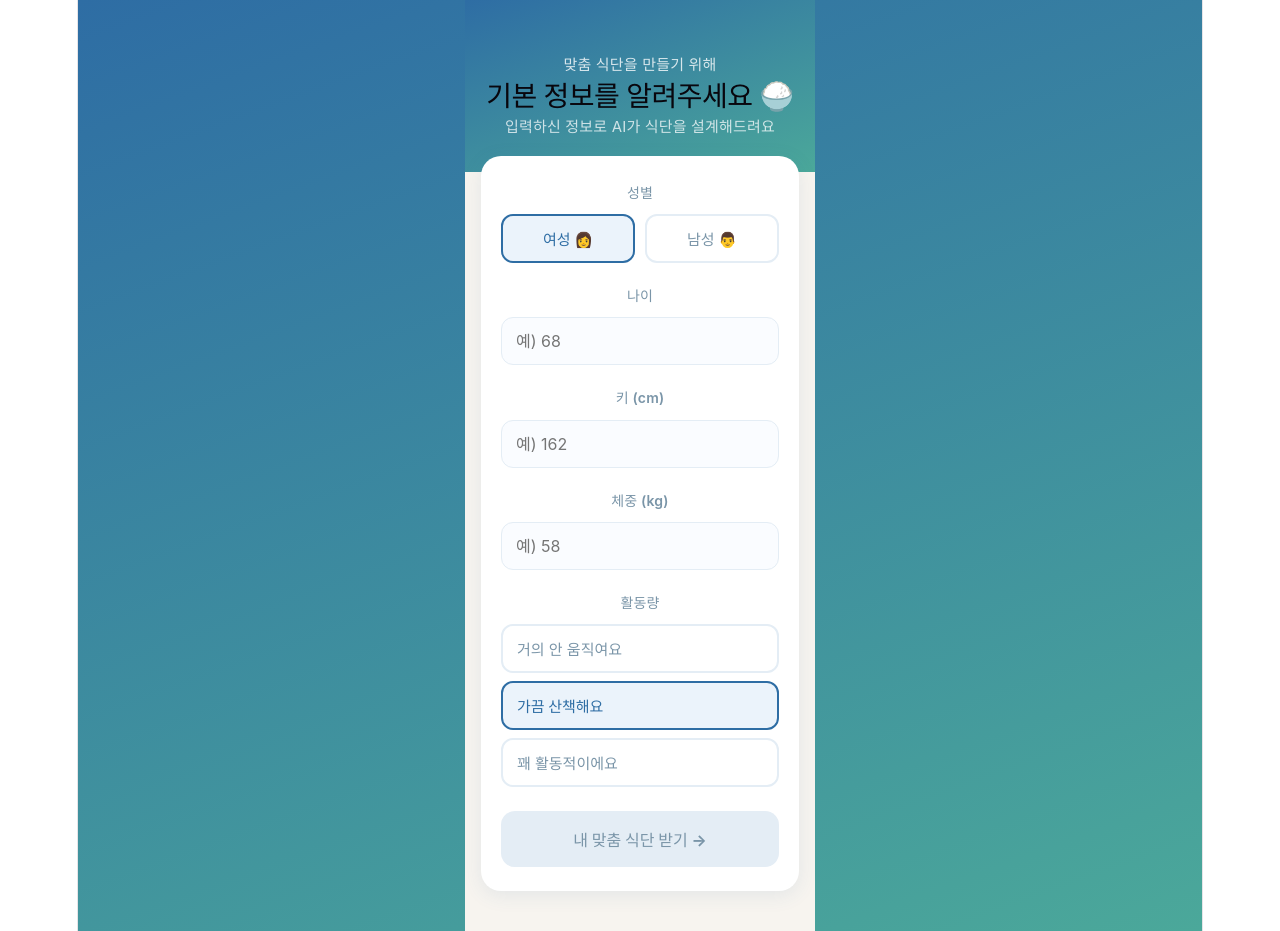
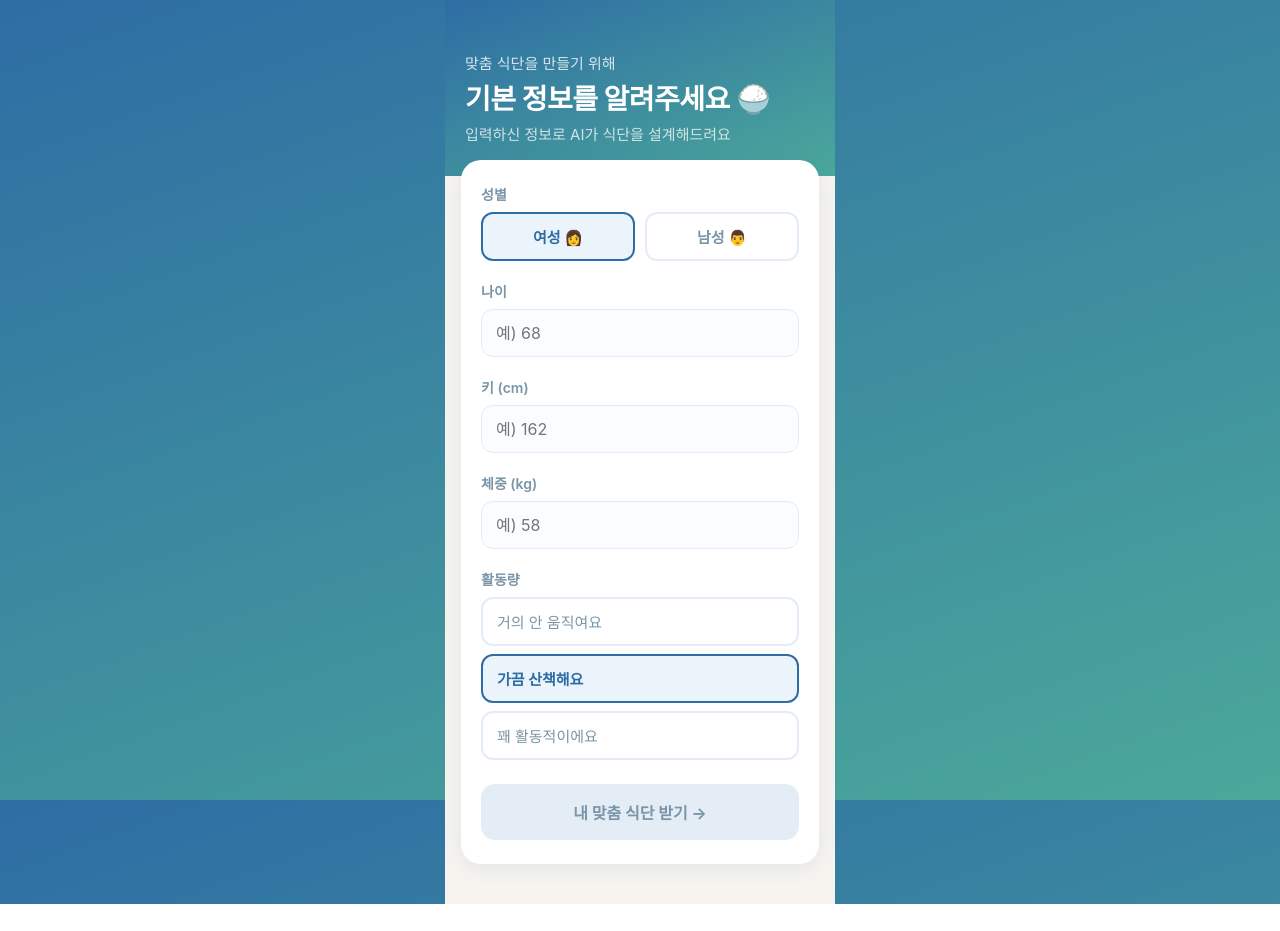
Before and after one commit to sypyun-a11y/hankki-app, a React (Vite) app: page / in a window 1280 px wide. After the commit the page ends 904 px from the top, so only its background shows below. Built offline with nearby package versions, Linux system fonts and the light colour scheme.

Commit message:
fix: layout style

```diff
--- a/src/App.jsx
+++ b/src/App.jsx
@@ -378,14 +378,11 @@ function MainApp({ userInfo, weeklyMenus, onReset }) {
 export default function App() {
   const [appState, setAppState] = useState(null);
 
-  return (
-    <div style={{ minHeight: "100vh", background: `linear-gradient(160deg, #2E6DA4, #4BA89A)`, display: "flex", justifyContent: "center" }}>
-      {!appState
-        ? <Onboarding onComplete={(data) => setAppState(data)} />
-        : <MainApp userInfo={appState.userInfo} weeklyMenus={appState.weeklyMenus} onReset={() => setAppState(null)} />
-      }
-    </div>
-  );
+  if (!appState) {
+    return <Onboarding onComplete={(data) => setAppState(data)} />;
+  }
+
+  return <MainApp userInfo={appState.userInfo} weeklyMenus={appState.weeklyMenus} onReset={() => setAppState(null)} />;
 }
 
 const labelSt = { display: "block", fontSize: 14, color: COLORS.sub, fontWeight: 600, marginBottom: 8 };
--- a/src/index.css
+++ b/src/index.css
@@ -1,111 +1,25 @@
-:root {
-  --text: #6b6375;
-  --text-h: #08060d;
-  --bg: #fff;
-  --border: #e5e4e7;
-  --code-bg: #f4f3ec;
-  --accent: #aa3bff;
-  --accent-bg: rgba(170, 59, 255, 0.1);
-  --accent-border: rgba(170, 59, 255, 0.5);
-  --social-bg: rgba(244, 243, 236, 0.5);
-  --shadow:
-    rgba(0, 0, 0, 0.1) 0 10px 15px -3px, rgba(0, 0, 0, 0.05) 0 4px 6px -2px;
-
-  --sans: system-ui, 'Segoe UI', Roboto, sans-serif;
-  --heading: system-ui, 'Segoe UI', Roboto, sans-serif;
-  --mono: ui-monospace, Consolas, monospace;
-
-  font: 18px/145% var(--sans);
-  letter-spacing: 0.18px;
-  color-scheme: light dark;
-  color: var(--text);
-  background: var(--bg);
-  font-synthesis: none;
-  text-rendering: optimizeLegibility;
-  -webkit-font-smoothing: antialiased;
-  -moz-osx-font-smoothing: grayscale;
-
-  @media (max-width: 1024px) {
-    font-size: 16px;
-  }
+*, *::before, *::after {
+  margin: 0;
+  padding: 0;
+  box-sizing: border-box;
 }
 
-@media (prefers-color-scheme: dark) {
-  :root {
-    --text: #9ca3af;
-    --text-h: #f3f4f6;
-    --bg: #16171d;
-    --border: #2e303a;
-    --code-bg: #1f2028;
-    --accent: #c084fc;
-    --accent-bg: rgba(192, 132, 252, 0.15);
-    --accent-border: rgba(192, 132, 252, 0.5);
-    --social-bg: rgba(47, 48, 58, 0.5);
-    --shadow:
-      rgba(0, 0, 0, 0.4) 0 10px 15px -3px, rgba(0, 0, 0, 0.25) 0 4px 6px -2px;
-  }
-
-  #social .button-icon {
-    filter: invert(1) brightness(2);
-  }
+html, body, #root {
+  height: 100%;
+  width: 100%;
 }
 
 body {
-  margin: 0;
+  background: linear-gradient(160deg, #2E6DA4, #4BA89A);
+  display: flex;
+  justify-content: center;
+  min-height: 100vh;
 }
 
 #root {
-  width: 1126px;
-  max-width: 100%;
-  margin: 0 auto;
-  text-align: center;
-  border-inline: 1px solid var(--border);
-  min-height: 100svh;
-  display: flex;
-  flex-direction: column;
-  box-sizing: border-box;
+  width: 100%;
+  max-width: 390px;
+  background: #F7F4EF;
+  min-height: 100vh;
+  position: relative;
 }
-
-h1,
-h2 {
-  font-family: var(--heading);
-  font-weight: 500;
-  color: var(--text-h);
-}
-
-h1 {
-  font-size: 56px;
-  letter-spacing: -1.68px;
-  margin: 32px 0;
-  @media (max-width: 1024px) {
-    font-size: 36px;
-    margin: 20px 0;
-  }
-}
-h2 {
-  font-size: 24px;
-  line-height: 118%;
-  letter-spacing: -0.24px;
-  margin: 0 0 8px;
-  @media (max-width: 1024px) {
-    font-size: 20px;
-  }
-}
-p {
-  margin: 0;
-}
-
-code,
-.counter {
-  font-family: var(--mono);
-  display: inline-flex;
-  border-radius: 4px;
-  color: var(--text-h);
-}
-
-code {
-  font-size: 15px;
-  line-height: 135%;
-  padding: 4px 8px;
-  background: var(--code-bg);
-}
```
